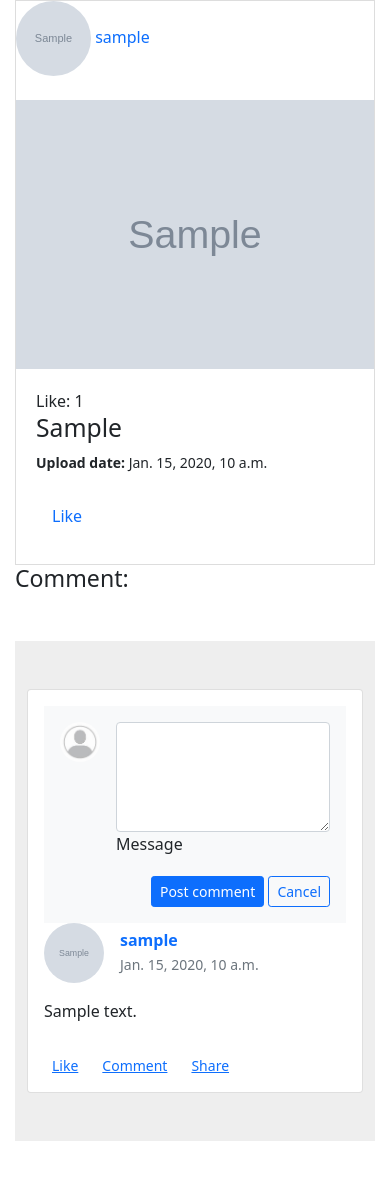
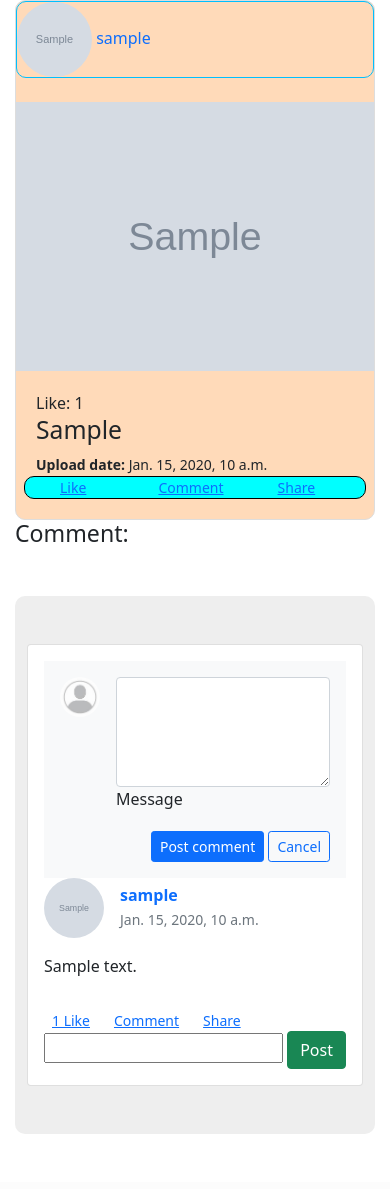
Before and after one commit to okthichiatay77/ProfileSocial, a Django app: page /detail/1/ in a window 390 px wide. Shown: the part 252-1441 px from the top of the page. After the commit the page ends 1386 px from the top, so only its background shows below. Run offline with Django 4.2, Linux system fonts and the light colour scheme; tables that the repository leaves empty hold one stand-in row (values such as "Sample post"); grey boxes marked "Sample" are stand-in pictures; some libraries are stand-ins or nearby versions.

Commit message:
this is demo

```diff
--- a/ProfileSocial/urls.py
+++ b/ProfileSocial/urls.py
@@ -8,7 +8,6 @@ urlpatterns = [
     path('acc/', include('accounts.urls')),
     path('admin/', admin.site.urls),
     path('accounts/', include('allauth.urls')),
-    path('oauth/', include('social_django.urls', namespace='social')),
 ]
 
 urlpatterns += staticfiles_urlpatterns()
--- a/accounts/templates/accounts/profile.html
+++ b/accounts/templates/accounts/profile.html
@@ -87,7 +87,7 @@
 <div class="row" style="background-color: bisque">
 {% for i in user.post.all %}
         <div class="crop">
-            <h6>{{ i.caption }}</h6>
+            <a href="{% url 'posts:detail_post' pk=i.pk %}"><h6>{{ i.caption }}</h6></a>
             <img class="rounded" src="/media/{{ i.image }}">
 
         </div>
--- a/posts/admin.py
+++ b/posts/admin.py
@@ -6,3 +6,4 @@ from .models import *
 admin.site.register(Post)
 admin.site.register(Like)
 admin.site.register(Comment)
+admin.site.register(LikeOfComment)
--- a/posts/models.py
+++ b/posts/models.py
@@ -29,6 +29,9 @@ class Comment(models.Model):
     def __str__(self):
         return self.user
 
+    def count_like_comment(self):
+        return self.liked_comment.count()
+
 
 class Like(models.Model):
     post = models.ForeignKey(Post, on_delete=models.CASCADE, related_name='liked_post')
@@ -37,3 +40,11 @@ class Like(models.Model):
 
     def __str__(self):
         return "{} : {}".format(self.user, self.post)
+
+class LikeOfComment(models.Model):
+    comment = models.ForeignKey(Comment, on_delete=models.CASCADE, related_name='liked_comment')
+    user = models.ForeignKey(User, on_delete=models.CASCADE, related_name='user_liked_commet')
+    date_created = models.DateTimeField(auto_now_add=True)
+
+    def __str__(self):
+        return "{} : {}".format(self.user, self.comment)
--- a/posts/templates/posts/detail_post.html
+++ b/posts/templates/posts/detail_post.html
@@ -8,8 +8,8 @@
 
 {% block content %}
 <div class="col-sm-8">
-    <div style="border: 1px solid #ddd">
-        <div>
+    <div style="border: 1px solid #ddd; border-radius: 10px; background-color: peachpuff">
+        <div style="border: 1px solid deepskyblue; border-radius: 10px">
             {% if post.author.user_profile.profile_pic %}
                 <img src="/media/{{ post.author.user_profile.profile_pic }}" width="75px" height="75px" class="rounded-circle">
                 <a style="text-decoration: none;" href="{% url 'accounts:user' username=post.author %}">{{ post.author }}</a>
@@ -25,20 +25,43 @@
             Like: {{ post.count_liked }}
             <h2>{{ post.caption }}&nbsp;</h2>
             <small><strong>Upload date:</strong> {{ post.upload_date }}</small>
-            <div class="row">
-                <div class="col-sm-4">
-                    {% if post.pk in liked_post_list %}
-                        <a class="nav-link" href="{% url 'posts:unliked' pk=post.pk %}" target="_parent"><i class="fa-solid fa-thumbs-down" style="font-size: 36px;"></i>UnLike</a>
-                    {% else %}
-                        <a class="nav-link" href="{% url 'posts:liked' pk=post.pk %}" target="_parent"><i class="fa-solid fa-thumbs-up" style="font-size: 36px;"></i>Like</a>
-                    {% endif %}
+            <div class="row" style="border: 1px solid black; border-radius: 10px;background-color: cyan">
+                <div class="small d-flex justify-content-start">
+                    <div class="col-sm-5">
+                        {% if post.pk in liked_post_list %}
+                            <a href="{% url 'posts:unliked' pk=post.pk %}" class="d-flex align-items-center me-3">
+                                <i class="far fa-thumbs-down me-2"></i>
+                                <p class="mb-0">UnLike</p>
+                            </a>
+                        {% else %}
+                            <a href="{% url 'posts:liked' pk=post.pk %}" class="d-flex align-items-center me-3">
+                                <i class="far fa-thumbs-up me-2"></i>
+                                <p class="mb-0">Like</p>
+                            </a>
+                        {% endif %}
+                    </div>
+
+                    <div class=col-sm-5>
+                        <a href="{% url 'posts:detail_post' pk=post.pk %}" class="d-flex align-items-center me-3">
+                            <i class="far fa-comment-dots me-2"></i>
+                            <p class="mb-0">Comment</p>
+                        </a>
+                    </div>
+                    <div class="col-sm-12">
+                        <a href="#!" class="d-flex align-items-center me-3">
+                            <i class="fas fa-share me-2"></i>
+                            <p class="mb-0">Share</p>
+                        </a>
+                    </div>
                 </div>
             </div>
         </div>
     </div>
 
+
+
 <h3>Comment:</h3>
-<section style="background-color: #eee;">
+<section style="background-color: #eee; border-radius: 10px">
   <div class="container my-5 py-5">
     <div class="row d-flex justify-content-center">
       <div class="col-md-12 col-lg-10 col-xl-8">
@@ -94,9 +117,9 @@
                 </p>
 
                 <div class="small d-flex justify-content-start">
-                  <a href="#!" class="d-flex align-items-center me-3">
+                  <a href="{% url 'posts:liked_comment' pk=com.pk %}" class="d-flex align-items-center me-3" target="_self">
                     <i class="far fa-thumbs-up me-2"></i>
-                    <p class="mb-0">Like</p>
+                    <p class="mb-0">{{ com.count_like_comment }} Like</p>
                   </a>
                   <a href="#!" class="d-flex align-items-center me-3">
                     <i class="far fa-comment-dots me-2"></i>
@@ -107,6 +130,15 @@
                     <p class="mb-0">Share</p>
                   </a>
                 </div>
+
+                <form method="post">
+                    {% csrf_token %}
+                    <input type="text" name="content_comment">
+                    <button class="btn btn-success">Post</button>
+                </form>
+                {% for cfc in comment_of_cm %}
+                    {{ cfc }}
+                {% endfor %}
             {% endfor %}
 
           </div>
--- a/posts/urls.py
+++ b/posts/urls.py
@@ -9,4 +9,6 @@ urlpatterns = [
     path('liked/<int:pk>/', liked, name='liked'),
     path('unliked/<int:pk>/', unliked, name='unliked'),
     path('detail/<int:pk>/', detail_post, name='detail_post'),
+    path('liked-comment/<int:pk>/', liked_comment, name='liked_comment'),
+    #path('unliked-comment/<int:pk>/', unliked_comment, name='unliked_comment'),
 ]
--- a/posts/views.py
+++ b/posts/views.py
@@ -3,10 +3,8 @@ from django.urls import reverse
 from django.http import HttpResponseRedirect
 from django.contrib.auth.models import User
 from django.contrib.auth.decorators import login_required
-# Create your views here.
 
-
-from .models import Post, Like, Comment
+from .models import *
 from accounts.models import Follow, UserProfile
 from .forms import CommentForm
 
@@ -28,7 +26,20 @@ def list_post(request):
         result = User.objects.filter(username__icontains=search)
 
 
-    return render(request, 'posts/list_post.html', {'search':search, 'result':result, 'posts':posts, 'liked_post_list':liked_post_list})
+    return render(request, 'posts/list_post.html', {'search':search, 'result':result, 'posts':posts,
+                                                    'liked_post_list':liked_post_list})
+
+
+def detail_post(request, pk):
+    post = Post.objects.get(pk=pk)
+    comments = Comment.objects.filter(post=post)
+    if request.method == 'POST':
+        content = request.POST['content']
+        comment = Comment.objects.create(post=post, user=request.user, content=content)
+        comment.save()
+        return HttpResponseRedirect(reverse('posts:detail_post', kwargs={'pk':pk}))
+
+    return render(request, 'posts/detail_post.html', context={'post':post,'comments':comments})
 
 
 @login_required
@@ -44,6 +55,17 @@ def liked(request, pk):
 
 
 @login_required
+def liked_comment(request, pk):
+    comment = Comment.objects.get(pk=pk)
+    already_liked = LikeOfComment.objects.filter(comment=comment, user=request.user)
+
+    if not already_liked:
+        like_comment = LikeOfComment(comment=comment, user=request.user)
+        like_comment.save()
+
+    return HttpResponseRedirect(reverse('posts:detail_post', kwargs={'pk':pk}))
+
+@login_required
 def unliked(request, pk):
     post = Post.objects.get(pk=pk)
     already_liked = Like.objects.filter(post=post, user=request.user)
@@ -51,13 +73,9 @@ def unliked(request, pk):
     return HttpResponseRedirect(reverse('posts:list_post'))
 
 
-def detail_post(request, pk):
-    post = Post.objects.get(pk=pk)
-    comments = Comment.objects.filter(post=post)
-    if request.method == 'POST':
-        content = request.POST['content']
-        comment = Comment.objects.create(post=post, user=request.user, content=content)
-        comment.save()
-        return HttpResponseRedirect(reverse('posts:detail_post', kwargs={'pk':pk}))
-
-    return render(request, 'posts/detail_post.html', context={'post':post,'comments':comments})
+"""@login_required
+def unliked_comment(request, pk):
+    comment = Comment.objects.get(pk=pk)
+    already_liked = LikeOfComment.objects.filter(comment=comment, user=request.user)
+    already_liked.delete()
+    return HttpResponseRedirect(reverse('posts:list_post'))"""
```
Also changed, not shown: ProfileSocial/settings.py (+6 -5 lines), posts/templates/posts/home.html (+30 -15 lines), posts/templates/posts/list_post.html (+29 -12 lines).
